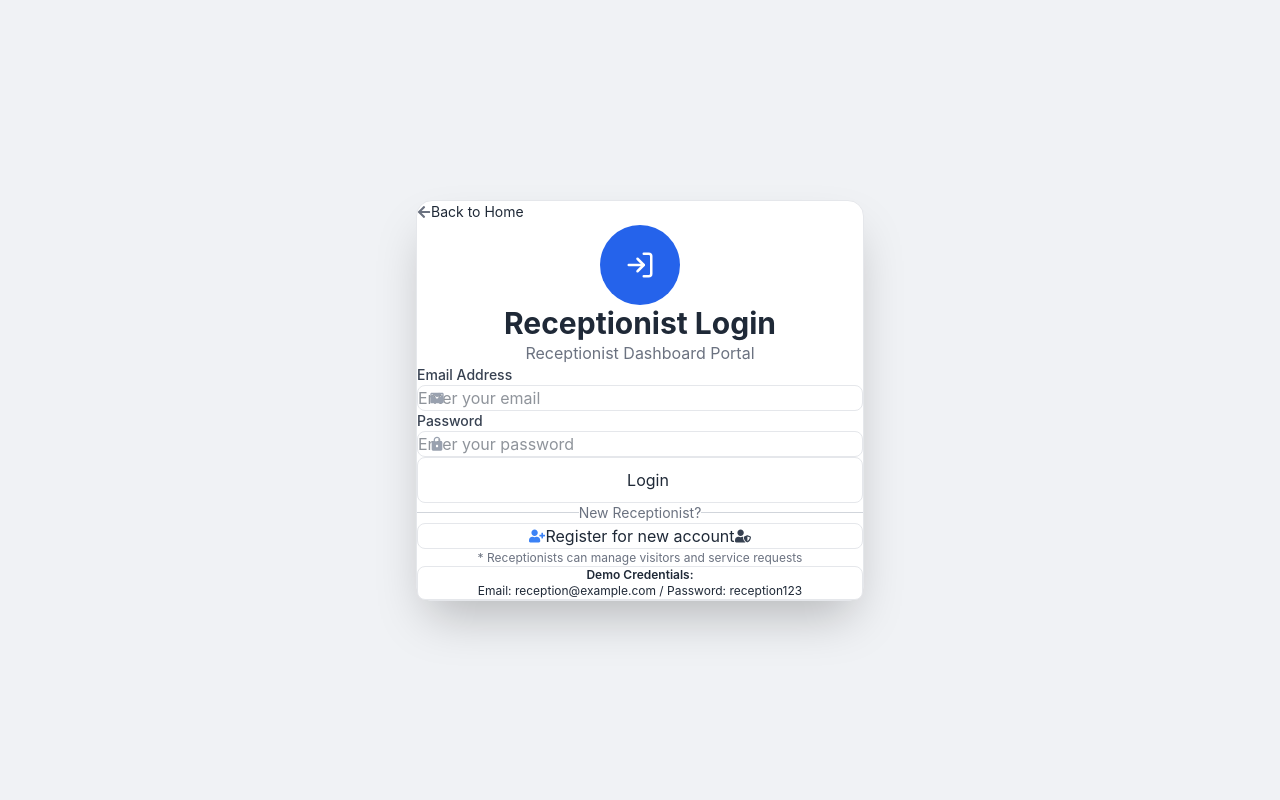
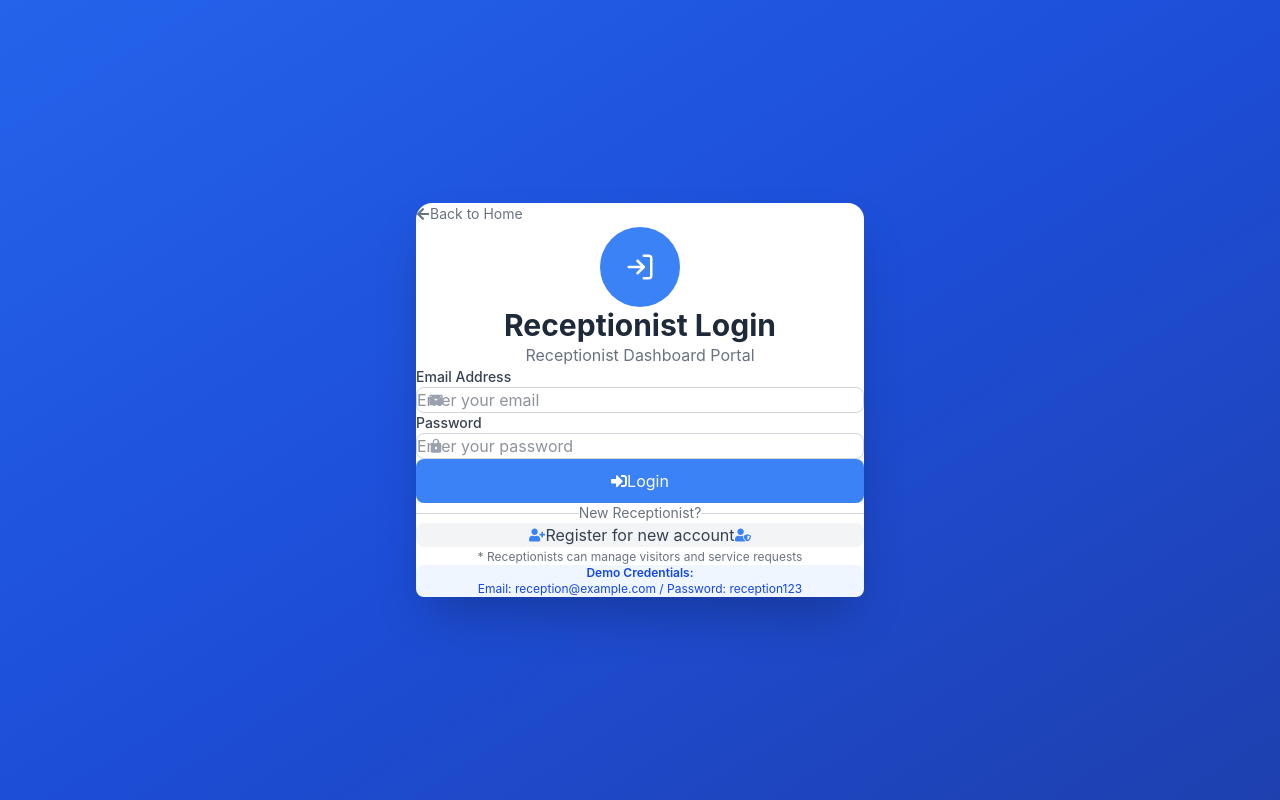
Before and after one commit to Uwayezukevin/RECEPTION_MANAGEMENT_SYSTEM, a React (Vite) app in the folder Frontend/: page /login in a window 1280 px wide. Built offline with nearby package versions, Linux system fonts and the light colour scheme.

Commit message:
New fixed frontend compatible on all devices

```diff
--- a/Frontend/src/index.css
+++ b/Frontend/src/index.css
@@ -1,4 +1,4 @@
-/* index.css - High Contrast White and Blue Theme */
+/* index.css - White and Blue Theme (No Gradient) */
 
 @import 'tailwindcss';
 
@@ -13,11 +13,26 @@
   --color-primary-700: #1d4ed8;
   --color-primary-800: #1e40af;
   --color-primary-900: #1e3a8a;
+
+  --color-secondary-50: #eff6ff;
+  --color-secondary-100: #dbeafe;
+  --color-secondary-200: #bfdbfe;
+  --color-secondary-300: #93c5fd;
+  --color-secondary-400: #60a5fa;
+  --color-secondary-500: #3b82f6;
+  --color-secondary-600: #2563eb;
+  --color-secondary-700: #1d4ed8;
+  --color-secondary-800: #1e40af;
+  --color-secondary-900: #1e3a8a;
+
+  --animate-pulse-slow: pulse 3s cubic-bezier(0.4, 0, 0.6, 1) infinite;
+  --animate-spin-slow: spin 3s linear infinite;
+  --animate-bounce-slow: bounce 2s infinite;
 }
 
 @layer base {
   body {
-    background: #f0f2f5 !important;
+    background: #ffffff;
     min-height: 100vh;
     margin: 0;
     padding: 0;
@@ -28,195 +43,196 @@
     min-height: 100vh;
   }
 
-  /* Simple scrollbar that works everywhere */
   ::-webkit-scrollbar {
     width: 8px;
   }
 
   ::-webkit-scrollbar-track {
-    background: #e5e7eb;
+    background: #f1f1f1;
+    border-radius: 4px;
   }
 
   ::-webkit-scrollbar-thumb {
     background: #3b82f6;
+    border-radius: 4px;
+  }
+
+  ::-webkit-scrollbar-thumb:hover {
+    background: #2563eb;
   }
 }
 
 @layer components {
   .btn-primary {
-    background: #3b82f6 !important;
-    color: white !important;
-    padding: 12px 24px !important;
-    border-radius: 8px !important;
-    font-weight: 600 !important;
-    cursor: pointer !important;
-    border: none !important;
-    display: inline-block !important;
-    font-size: 16px !important;
+    background: #3b82f6;
+    color: white;
+    padding: 0.75rem 1.5rem;
+    border-radius: 0.75rem;
+    font-weight: 600;
+    transition: all 0.2s ease;
+    cursor: pointer;
+    border: none;
+    display: inline-block;
+    box-shadow: 0 1px 2px rgba(0, 0, 0, 0.05);
   }
 
   .btn-primary:hover {
-    background: #2563eb !important;
+    background: #2563eb;
+    transform: scale(1.02);
+  }
+
+  .btn-primary:focus {
+    outline: none;
+    box-shadow: 0 0 0 3px rgba(59, 130, 246, 0.5);
   }
 
   .btn-primary:disabled {
     opacity: 0.5;
     cursor: not-allowed;
+    transform: none;
   }
 
   .btn-secondary {
-    background: #e5e7eb !important;
-    color: #1f2937 !important;
-    padding: 12px 24px !important;
-    border-radius: 8px !important;
-    font-weight: 600 !important;
-    cursor: pointer !important;
-    border: 1px solid #d1d5db !important;
-    display: inline-block !important;
-    font-size: 16px !important;
+    background: #f3f4f6;
+    color: #374151;
+    padding: 0.75rem 1.5rem;
+    border-radius: 0.75rem;
+    font-weight: 600;
+    transition: all 0.2s ease;
+    cursor: pointer;
+    border: 1px solid #e5e7eb;
+    display: inline-block;
   }
 
   .btn-secondary:hover {
-    background: #d1d5db !important;
+    background: #e5e7eb;
   }
 
   .input-field {
     width: 100%;
-    padding: 12px;
-    border: 1px solid #d1d5db !important;
-    border-radius: 8px !important;
-    background: white !important;
-    font-size: 16px !important;
+    padding: 0.75rem 1rem;
+    border: 1px solid #e2e8f0;
+    border-radius: 0.75rem;
+    background: white;
     box-sizing: border-box;
+    transition: all 0.2s ease;
+    font-size: 1rem;
   }
 
   .input-field:focus {
     outline: none;
-    border-color: #3b82f6 !important;
-    box-shadow: 0 0 0 2px rgba(59, 130, 246, 0.2);
+    border-color: #3b82f6;
+    box-shadow: 0 0 0 3px rgba(59, 130, 246, 0.1);
   }
 
   .card {
-    background: white !important;
-    border-radius: 12px !important;
-    box-shadow: 0 1px 3px rgba(0, 0, 0, 0.1) !important;
-    border: 1px solid #e5e7eb !important;
-    padding: 20px !important;
+    background: white;
+    border-radius: 1rem;
+    box-shadow: 0 1px 3px rgba(0, 0, 0, 0.1), 0 1px 2px rgba(0, 0, 0, 0.06);
+    transition: all 0.3s ease;
+    border: 1px solid #e5e7eb;
+  }
+
+  .card:hover {
+    box-shadow: 0 10px 15px -3px rgba(0, 0, 0, 0.1), 0 4px 6px -2px rgba(0, 0, 0, 0.05);
+    transform: translateY(-2px);
+  }
+
+  /* Blue card for highlights */
+  .card-primary {
+    background: #eff6ff;
+    border: 1px solid #bfdbfe;
+    border-radius: 1rem;
+    padding: 1.5rem;
+  }
+
+  /* Dark glass card (for overlays if needed) */
+  .dark-glass-card {
+    background: rgba(0, 0, 0, 0.8);
+    backdrop-filter: blur(10px);
+    border-radius: 1rem;
+    border: 1px solid rgba(255, 255, 255, 0.1);
+    color: white;
+  }
+
+  /* Solid card */
+  .solid-card {
+    background: white;
+    border-radius: 1rem;
+    box-shadow: 0 1px 3px rgba(0, 0, 0, 0.1);
+    border: 1px solid #e5e7eb;
   }
 }
 
-/* ==================== HIGH CONTRAST UTILITIES ==================== */
-/* These will ensure everything is visible on your phone */
-
-/* Background colors - solid and visible */
-.bg-white {
-  background-color: #ffffff !important;
+/* Animation keyframes */
+@keyframes spin {
+  from {
+    transform: rotate(0deg);
+  }
+  to {
+    transform: rotate(360deg);
+  }
 }
 
-.bg-gray-50 {
-  background-color: #f9fafb !important;
+@keyframes pulse {
+  0%, 100% {
+    opacity: 1;
+  }
+  50% {
+    opacity: 0.5;
+  }
 }
 
-.bg-gray-100 {
-  background-color: #f3f4f6 !important;
+.animate-spin {
+  animation: spin 1s linear infinite;
 }
 
-.bg-blue-50 {
-  background-color: #eff6ff !important;
+.animate-pulse {
+  animation: pulse 2s cubic-bezier(0.4, 0, 0.6, 1) infinite;
 }
 
-.bg-blue-100 {
-  background-color: #dbeafe !important;
+/* Utility classes */
+.truncate {
+  overflow: hidden;
+  text-overflow: ellipsis;
+  white-space: nowrap;
 }
 
-/* Text colors - dark and readable */
-.text-white {
-  color: #ffffff !important;
+.line-clamp-2 {
+  display: -webkit-box;
+  -webkit-line-clamp: 2;
+  -webkit-box-orient: vertical;
+  overflow: hidden;
 }
 
-.text-gray-500 {
-  color: #6b7280 !important;
+.line-clamp-3 {
+  display: -webkit-box;
+  -webkit-line-clamp: 3;
+  -webkit-box-orient: vertical;
+  overflow: hidden;
 }
 
-.text-gray-600 {
-  color: #4b5563 !important;
+.hover\:scale-105:hover {
+  transform: scale(1.05);
 }
 
-.text-gray-700 {
-  color: #374151 !important;
+.transition-all {
+  transition-property: all;
+  transition-timing-function: cubic-bezier(0.4, 0, 0.2, 1);
+  transition-duration: 300ms;
 }
 
-.text-gray-800 {
-  color: #1f2937 !important;
+/* Blue text utility */
+.text-primary {
+  color: #3b82f6;
 }
 
-.text-gray-900 {
-  color: #111827 !important;
+/* Blue background utility */
+.bg-primary-light {
+  background-color: #eff6ff;
 }
 
-.text-primary-500 {
-  color: #3b82f6 !important;
+/* Border blue utility */
+.border-primary {
+  border-color: #3b82f6;
 }
-
-.text-primary-600 {
-  color: #2563eb !important;
-}
-
-/* Border colors */
-.border-gray-200 {
-  border-color: #e5e7eb !important;
-}
-
-.border-gray-300 {
-  border-color: #d1d5db !important;
-}
-
-/* Gradients - if used, fallback to solid */
-.bg-gradient-to-br,
-.bg-gradient-to-r,
-.from-primary-600,
-.from-primary-700,
-.to-secondary-800 {
-  background: #2563eb !important;
-}
-
-/* Backdrop blur - use solid instead */
-.backdrop-blur-lg,
-.backdrop-blur-md,
-.backdrop-blur-sm {
-  background: #ffffff !important;
-  backdrop-filter: none !important;
-}
-
-/* Cards and containers */
-.rounded-xl,
-.rounded-lg,
-.rounded-2xl {
-  background-color: #ffffff !important;
-  border: 1px solid #e5e7eb !important;
-}
-
-/* Main container */
-.min-h-screen {
-  background: #f0f2f5 !important;
-}
-
-/* Navigation and headers */
-nav, .bg-white\/10, .bg-white\/20 {
-  background: #ffffff !important;
-  color: #1f2937 !important;
-}
-
-/* All text should be dark */
-p, h1, h2, h3, h4, span, div, a {
-  color: #1f2937;
-}
-
-/* Buttons text */
-button {
-  color: white;
-}
-
-button.btn-secondary {
-  color: #1f2937 !important;
-}
```
